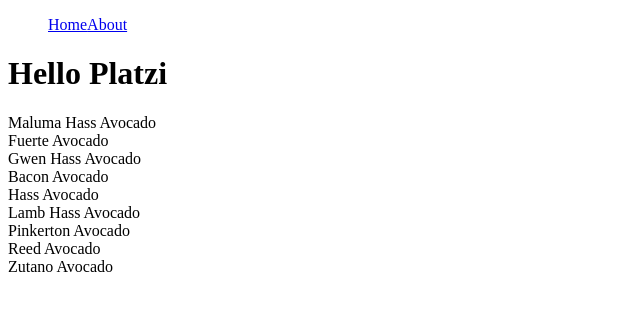
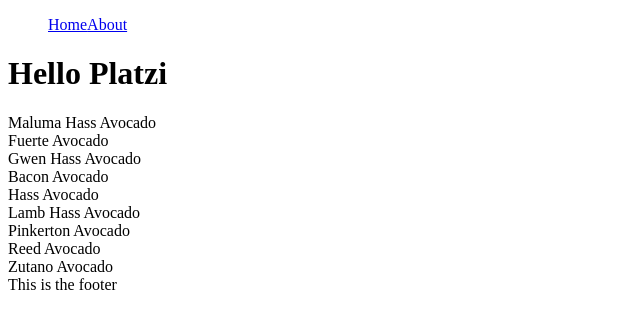
Before and after one commit to HajdukSanchez/avocato-nextjs, a Next.js app: page / in a window 1280 px wide. Shown: the top 328 px of the page, without its empty margins (0-640 px from the left). Built offline with nearby package versions, Linux system fonts and the light colour scheme.

Commit message:
:art: [ADD] Extension of the APP

```diff
--- /dev/null
+++ b/components/Layout.tsx
@@ -0,0 +1,14 @@
+import React, { FC } from 'react'
+import NavBar from './NavBar'
+
+const Layout: FC = ({ children }) => {
+  return (
+    <div>
+      <NavBar />
+      {children}
+      <footer>This is the footer</footer>
+    </div>
+  )
+}
+
+export default Layout
--- /dev/null
+++ b/pages/_app.tsx
@@ -0,0 +1,24 @@
+import { AppProps } from 'next/app'
+import Layout from '../components/Layout'
+
+function MyApp({ Component, pageProps }: AppProps) {
+  return (
+    <Layout>
+      <Component {...pageProps} />
+    </Layout>
+  )
+}
+
+// Only uncomment this method if you have blocking data requirements for
+// every single page in your application. This disables the ability to
+// perform automatic static optimization, causing every page in your app to
+// be server-side rendered.
+//
+// MyApp.getInitialProps = async (appContext) => {
+//   // calls page's `getInitialProps` and fills `appProps.pageProps`
+//   const appProps = await App.getInitialProps(appContext);
+//
+//   return { ...appProps }
+// }
+
+export default MyApp
--- a/pages/about/index.tsx
+++ b/pages/about/index.tsx
@@ -1,10 +1,8 @@
 import React from 'react'
-import NavBar from '../../components/NavBar'
 
 const About = () => {
   return (
     <div>
-      <NavBar />
       <p>This is an about page</p>
     </div>
   )
--- a/pages/index.tsx
+++ b/pages/index.tsx
@@ -1,5 +1,4 @@
 import React, { useEffect, useState } from 'react'
-import NavBar from '../components/NavBar'
 
 const API = '/api/avo'
 
@@ -19,7 +18,6 @@
 
   return (
     <div>
-      <NavBar />
       <h1>Hello Platzi</h1>
       {productList.map((product: TProduct) => (
         <div>{product.name}</div>
```
